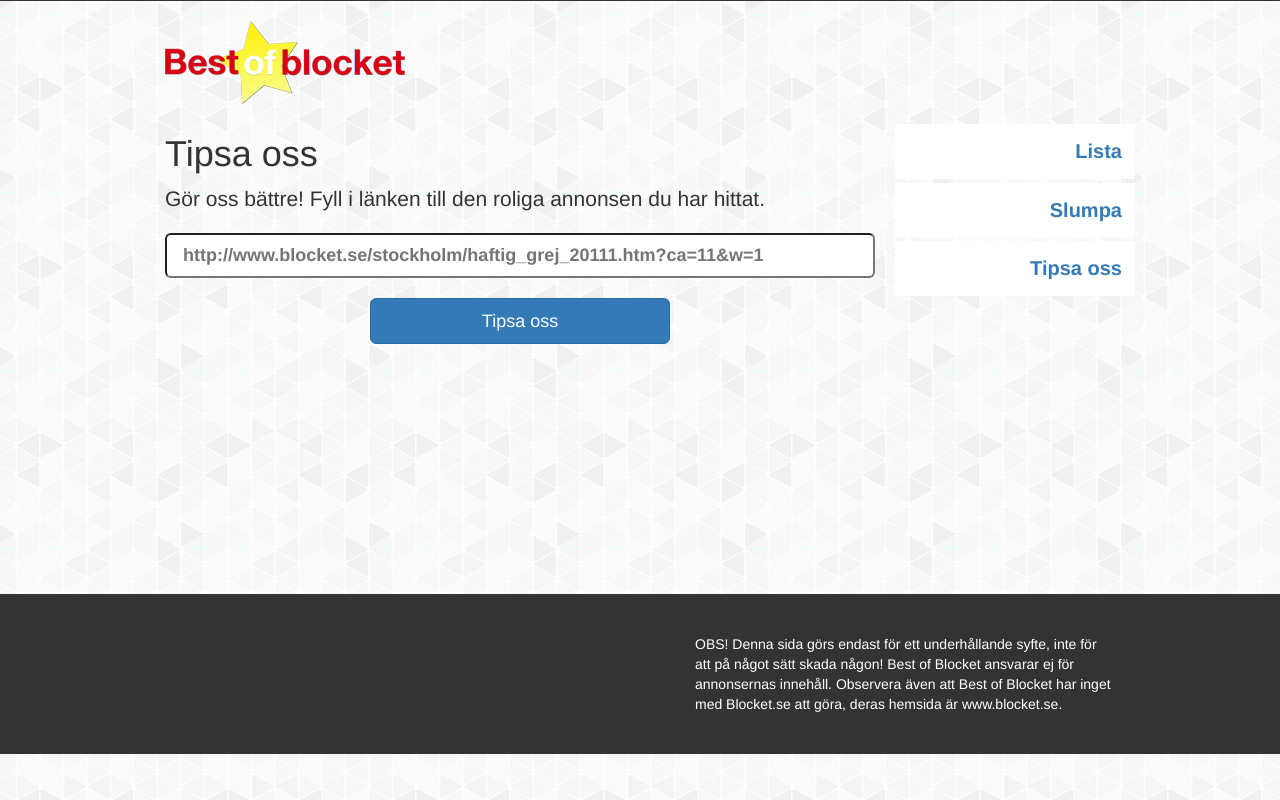
After one commit to anderspetersson/bestofblocket, a Django app: template bestofblocket/templates/submit.html in a window 1280 px wide. The commit adds this page. Run offline with Django 3.2, Linux system fonts and the light colour scheme; the template is opened without the code that fills it, so the values that code supplies are empty; some libraries are stand-ins or nearby versions.

Commit message:
New Feature: Submit link.

```diff
--- a/bestofblocket/conf/urls.py
+++ b/bestofblocket/conf/urls.py
@@ -1,5 +1,5 @@
 from django.conf.urls import patterns, include, url
-from bestofblocket.core.views import HomePageView, AdView, RandomAdView, setgenerationview, AdSitemap
+from bestofblocket.core.views import HomePageView, AdView, RandomAdView, setgenerationview, AdSitemap, SubmitLinkView, ThankView
 
 from django.contrib import admin
 admin.autodiscover()
@@ -18,6 +18,8 @@
     url(r'^slumpa/$', RandomAdView.as_view(), name='random'),
     url(r'^setgeneration/(?P<adid>[^/]+)/(?P<gen>[^/]+)/$', setgenerationview, name='setgeneration'),
     url(r'^sitemap\.xml$', 'django.contrib.sitemaps.views.sitemap', {'sitemaps': sitemaps}),
+    url(r'^tipsa/', SubmitLinkView.as_view(), name='submit'),
+    url(r'^tack/', ThankView.as_view(), name='thanks'),
     url(r'(?P<slug>[^/]+)/$', AdView.as_view(), name='ad'),
 
 
--- a/bestofblocket/static/css/style.5.css
+++ b/bestofblocket/static/css/style.6.css
@@ -134,6 +134,7 @@
 	width:250px;
 	height:360px;
 	display: block;
+	margin-top:36px;
 }
 .ad{
 	height:360px;
@@ -181,6 +182,28 @@
 	padding:25px 20px;
 }
 
+#id_url{
+	height:45px;
+	font-size:18px;
+	line-height: 1.33;
+	border-radius:6px;
+	padding: 10px 16px;
+	width:100%;
+	margin-right:20px;
+}
+
+.link-form-submit{
+	width:300px;
+	margin: 20px auto;
+	text-align:center;
+}
+
+.submit-link-form{
+	text-align:center;
+	margin:0 auto;
+	width:100%;
+}
+
 @media(min-width: 1100px) {
 	.row { width: 980px;}
 	.btn-lg{ padding:10px 16px;}
--- a/bestofblocket/templates/base.html
+++ b/bestofblocket/templates/base.html
@@ -8,7 +8,7 @@
 		<meta name="author" content="Anders Petersson" />
 		<meta http-equiv="Content-Language" content="sv" />
 		<link rel="stylesheet" href="//netdna.bootstrapcdn.com/bootstrap/3.0.0/css/bootstrap.min.css">
-	    <link rel="stylesheet" type="text/css" href="{% static 'css/style.5.css' %}">
+	    <link rel="stylesheet" type="text/css" href="{% static 'css/style.6.css' %}">
 		<link href='http://fonts.googleapis.com/css?family=Dancing+Script' rel='stylesheet' type='text/css'>
 		{% block extrahead %}{% endblock %}
 	</head>
@@ -53,10 +53,11 @@
 					<ul>
 						<li><div><a href="{% url 'index' %}">Lista</a></div></li>
 						<li><div><a href="{% url 'random' %}">Slumpa</a></div></li>
-						<!--<li><div>Tipsa oss</div></li>
-						<li><div>Sök</div></li>-->
+						<li><div><a href="{% url 'submit' %}">Tipsa oss</a></div></li>
+						<!---<li><div>Sök</div></li>-->
 					</ul>
 				</div>
+				{% block rightad %}
 				<div class="rightad">
 					<div class="ad">
 						<script async src="http://pagead2.googlesyndication.com/pagead/js/adsbygoogle.js"></script>
@@ -70,6 +71,7 @@
 						</script>
 					</div>
 				</div>
+				{% endblock rightad %}
 			</div>
 			{% endif %}
 		</div>
--- a/bestofblocket/templates/index.html
+++ b/bestofblocket/templates/index.html
@@ -27,3 +27,7 @@
 {% endif %}
 
 {% endblock content %}
+
+{% block rightad %}
+{{ block.super }}
+{% endblock rightad %}
--- /dev/null
+++ b/bestofblocket/templates/submit.html
@@ -0,0 +1,16 @@
+{% extends "base.html" %}
+
+
+{% block content %}
+
+<h1>Tipsa oss</h1>
+<p class="lead">
+	Gör oss bättre! Fyll i länken till den roliga annonsen du har hittat.
+</p>
+<form action="{% url 'submit' %}" method="post" class="submit-link-form">{% csrf_token %}
+<input type="text" name="url" id="id_url" placeholder="http://www.blocket.se/stockholm/haftig_grej_20111.htm?ca=11&w=1">
+<input class="btn btn-lg btn-primary link-form-submit" type="submit" value="Tipsa oss">
+{% endblock content %}
+
+{% block rightad %}
+{% endblock rightad %}
```
Also changed, not shown: bestofblocket/core/forms.py (added, +13 -0 lines), bestofblocket/core/models.py (+7 -0 lines), bestofblocket/core/views.py (+20 -4 lines), bestofblocket/templates/thanks.html (added, +9 -0 lines), bestofblocket/core/migrations/0010_auto__add_link.py (added).
